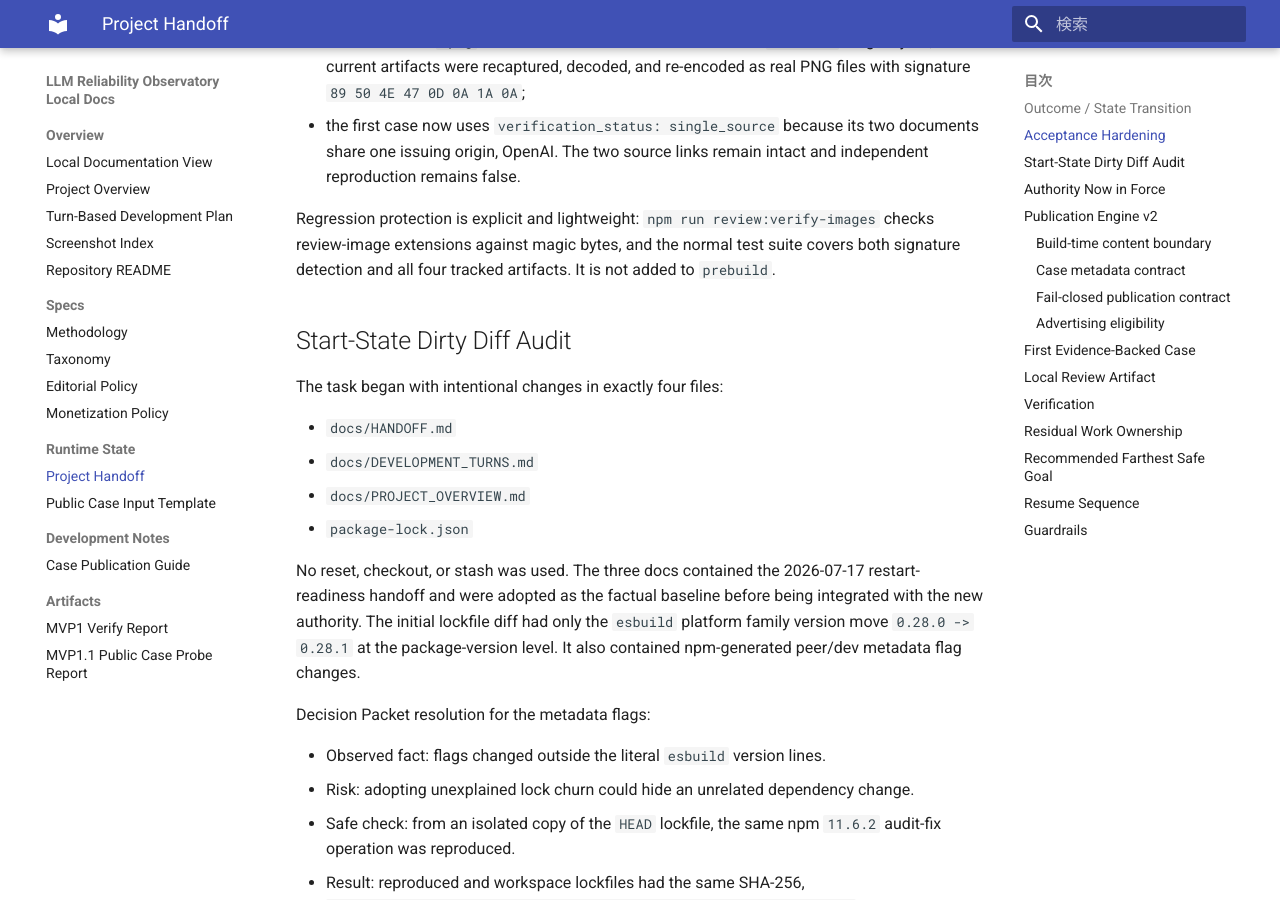
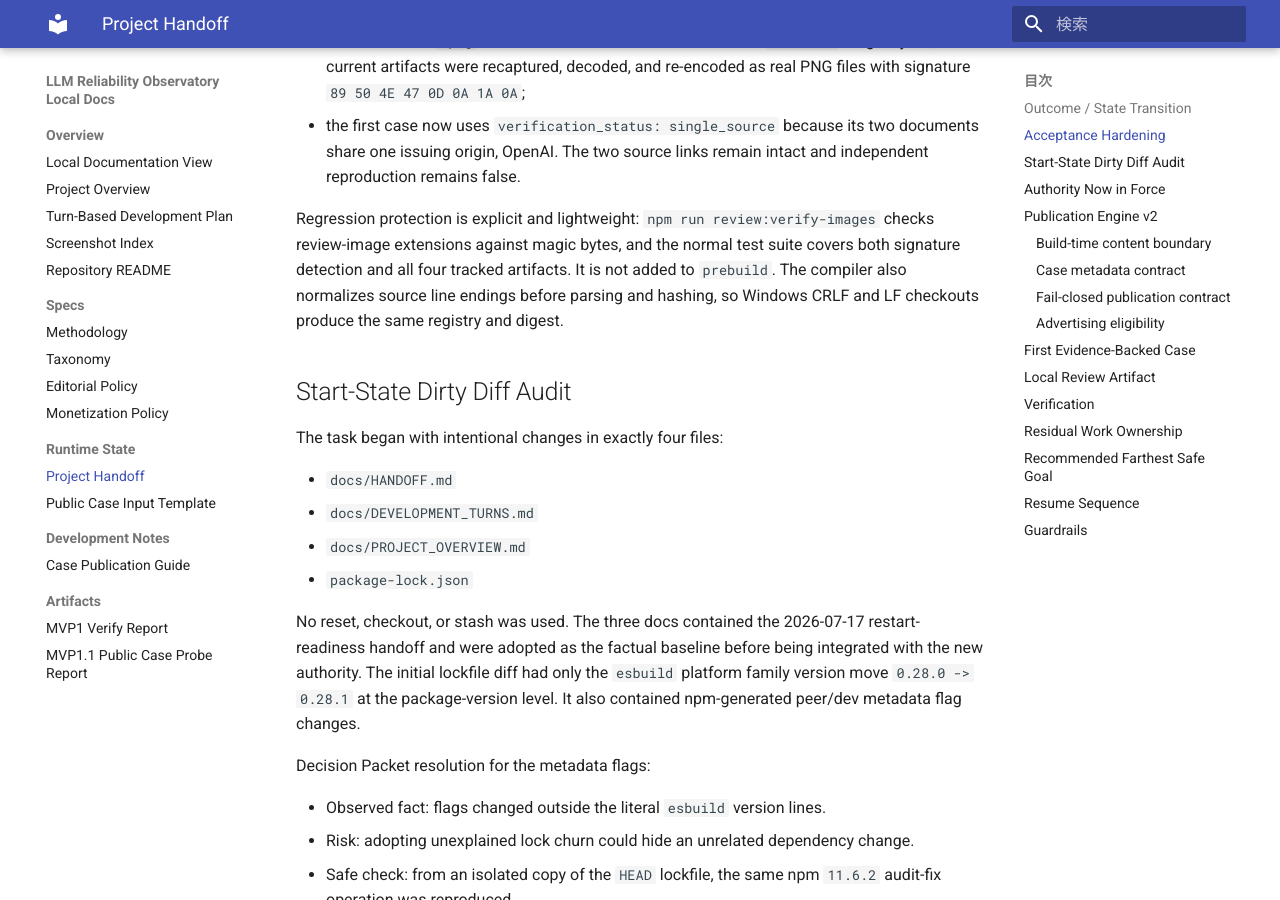
Before and after one commit to YuShimoji/llm-reliability-observatory, an MkDocs documentation site: the page built from docs/HANDOFF.md, in a window 1280 px wide and 900 px high, scrolled down 997 px. Built offline with MkDocs 1.6.1 and Material for MkDocs 9.7.7, drawn with Linux system fonts in a browser that asks for light colours; some of the changed text lies outside the part shown.

Commit message:
fix: normalize publication registry inputs

```diff
--- a/docs/HANDOFF.md
+++ b/docs/HANDOFF.md
@@ -30,7 +30,7 @@ The Publication Engine v2 acceptance follow-up corrected two evidence inconsiste
 - all four tracked `.png` review files were found to contain JPEG `FF D8 FF` magic bytes; the current artifacts were recaptured, decoded, and re-encoded as real PNG files with signature `89 50 4E 47 0D 0A 1A 0A`;
 - the first case now uses `verification_status: single_source` because its two documents share one issuing origin, OpenAI. The two source links remain intact and independent reproduction remains false.
 
-Regression protection is explicit and lightweight: `npm run review:verify-images` checks review-image extensions against magic bytes, and the normal test suite covers both signature detection and all four tracked artifacts. It is not added to `prebuild`.
+Regression protection is explicit and lightweight: `npm run review:verify-images` checks review-image extensions against magic bytes, and the normal test suite covers both signature detection and all four tracked artifacts. It is not added to `prebuild`. The compiler also normalizes source line endings before parsing and hashing, so Windows CRLF and LF checkouts produce the same registry and digest.
 
 ## Start-State Dirty Diff Audit
 
```
Also changed, not shown: other parts of docs/HANDOFF.md (+2 -2 lines), samples/_review/publication-engine-v2/002-gpt-4o-sycophancy-rollback/readback.md (+2 -2 lines), 4 other files.
